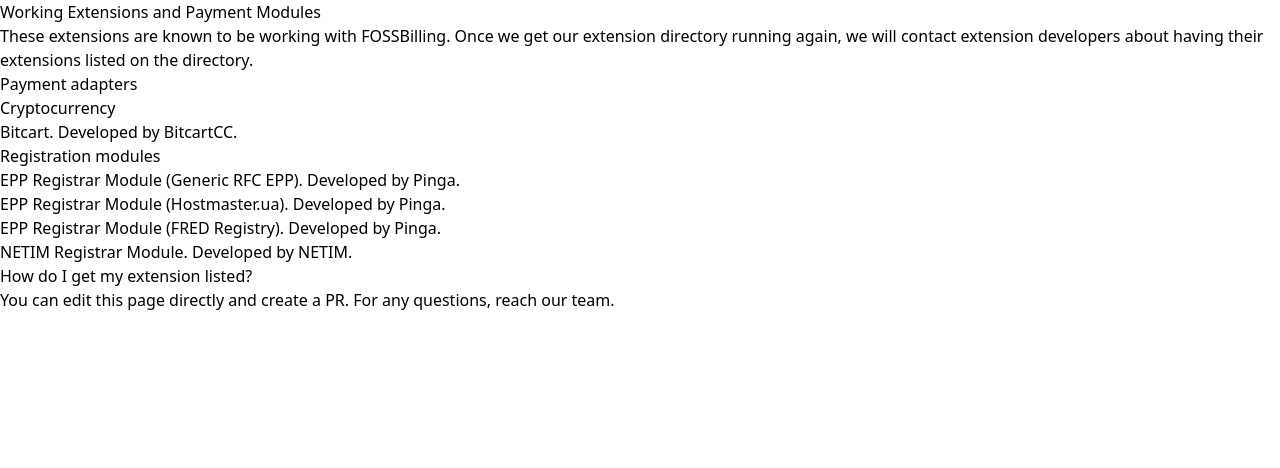
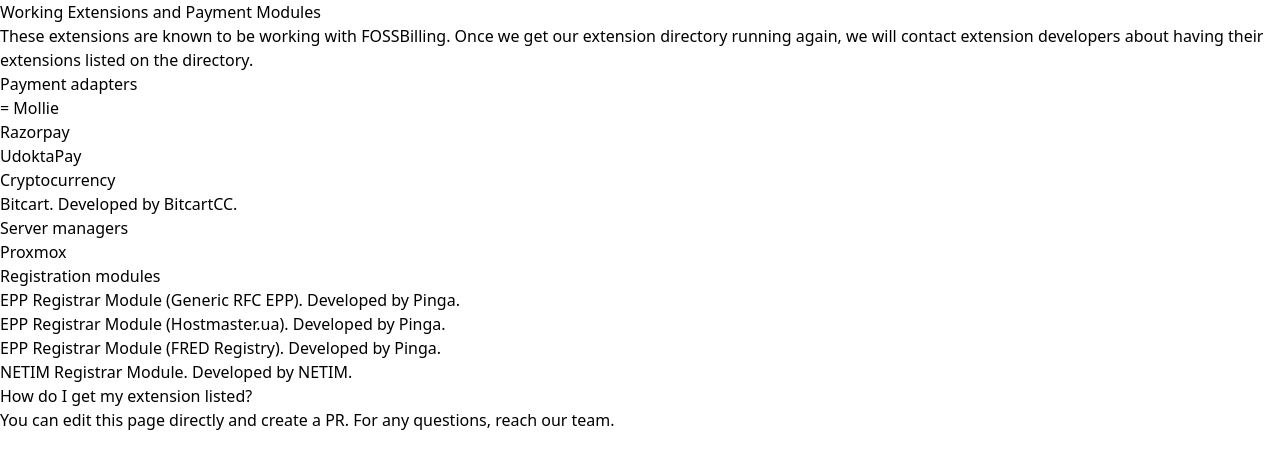
Before and after one commit to FOSSBilling/fossbilling.org, a Next.js app: page /docs/extensions in a window 1280 px wide. Shown: the top 468 px of the page. Built offline with nearby package versions, Linux system fonts and the light colour scheme.

Commit message:
Update extensions.mdx
Added Mollie, Razorpay, UdoktuPay, and Proxmox

```diff
--- a/pages/docs/extensions.mdx
+++ b/pages/docs/extensions.mdx
@@ -2,8 +2,14 @@
 These extensions are known to be working with FOSSBilling. Once we get our extension directory running again, we will contact extension developers about having their extensions listed on the directory.
 
 ## Payment adapters
+= [Mollie](https://extensions.fossbilling.org/extension/Mollie)
+* [Razorpay](https://extensions.fossbilling.org/extension/Razorpay)
+* [UdoktaPay](https://extensions.fossbilling.org/extension/UddoktaPay)
 ### Cryptocurrency
-* [Bitcart](https://github.com/bitcart/bitcart-fossbilling). Developed by [BitcartCC](https://bitcart.ai/).
+* [Bitcart](https://extensions.fossbilling.org/extension/Bitcart). Developed by [BitcartCC](https://bitcart.ai/).
+
+## Server managers
+* [Proxmox](https://extensions.fossbilling.org/extension/Serviceproxmox)
 
 ## Registration modules
 * [EPP Registrar Module (Generic RFC EPP)](https://github.com/getpinga/fossbilling-epp-rfc). Developed by [Pinga](https://github.com/getpinga).
```
